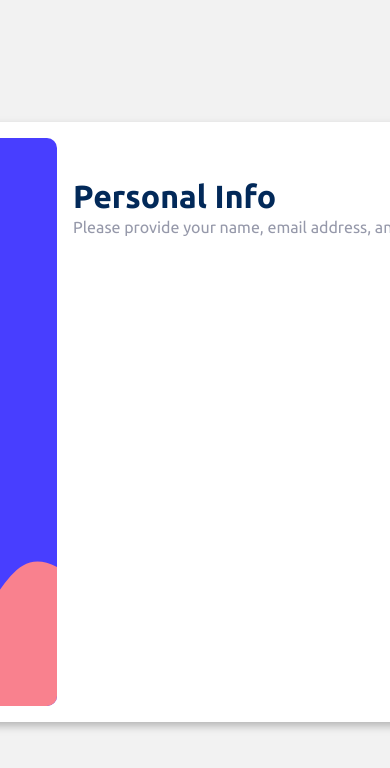
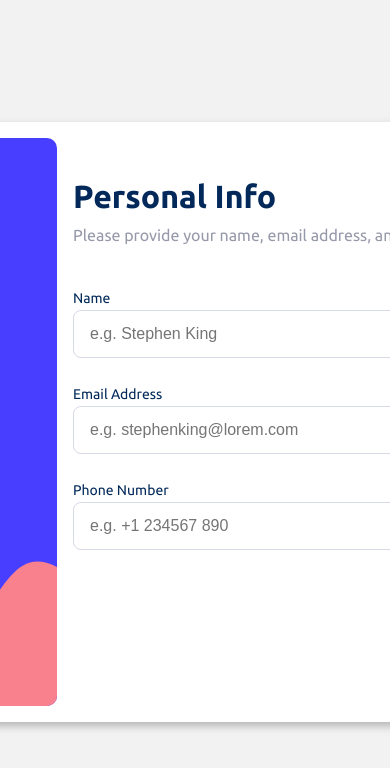
Before and after one commit to kelitasukita/multi-step-form, a React (Vite) app: page / in a window 390 px wide. Shown: the top 768 px of the page. Built offline with nearby package versions, Linux system fonts and the light colour scheme.

Commit message:
Add form with name, email and phone number

```diff
--- a/src/components/Steps/PersonalInfo/index.scss
+++ b/src/components/Steps/PersonalInfo/index.scss
@@ -3,6 +3,10 @@
 .personalInfo-container {
   width: 450px;
   height: 372px;
+
+  .title-info {
+    width: 450px;
+    height: 68px;
 
     h1 {
       font-size: 32px;
@@ -14,7 +18,93 @@
     p {
       font-size: 16px;
       font-weight: 400;
-    line-height: 25px;
+      line-height: 40px;
       color: $grey;
     }
   }
+
+  .name-box {
+    width: 450px;
+    height: 72px;
+    margin-top: 40px;
+
+    label {
+      font-size: 14px;
+      font-weight: 400;
+      line-height: 24px;
+      color: $denin;
+    }
+
+    input {
+      width: 450px;
+      height: 48px;
+      border: 1px solid $border-color;
+      border-radius: 8px;
+
+      font-size: 16px;
+      font-weight: 500;
+      line-height: 25px;
+      color: $grey;
+
+      padding-left: 16px;
+
+
+    }
+  }
+  .email-box {
+    width: 450px;
+    height: 72px;
+    margin-top: 24px;
+
+    label {
+      font-size: 14px;
+      font-weight: 400;
+      line-height: 24px;
+      color: $denin;
+    }
+
+    input {
+      width: 450px;
+      height: 48px;
+      border: 1px solid $border-color;
+      border-radius: 8px;
+
+      font-size: 16px;
+      font-weight: 500;
+      line-height: 25px;
+      color: $grey;
+
+      padding-left: 16px;
+
+
+    }
+  }
+  .phone-box {
+    width: 450px;
+    height: 72px;
+    margin-top: 24px;
+
+    label {
+      font-size: 14px;
+      font-weight: 400;
+      line-height: 24px;
+      color: $denin;
+    }
+
+    input {
+      width: 450px;
+      height: 48px;
+      border: 1px solid $border-color;
+      border-radius: 8px;
+
+      font-size: 16px;
+      font-weight: 500;
+      line-height: 25px;
+      color: $grey;
+
+      padding-left: 16px;
+
+    }
+  }
+
+}
--- a/src/components/Steps/PersonalInfo/index.tsx
+++ b/src/components/Steps/PersonalInfo/index.tsx
@@ -3,8 +3,25 @@ import './index.scss';
 export default function personalInfo() {
   return(
     <div className="personalInfo-container">
-      <h1>Personal Info</h1>
-      <p>Please provide your name, email address, and phone number.</p>
+      <div className="title-info">
+        <h1>Personal Info</h1>
+        <p>Please provide your name, email address, and phone number.</p>
+      </div>
+
+      <div className="name-box">
+        <label htmlFor="name">Name</label>
+        <input type="text" placeholder='e.g. Stephen King'/>
+      </div>
+
+      <div className="email-box">
+        <label htmlFor="name">Email Address</label>
+        <input type="text" placeholder='e.g. stephenking@lorem.com'/>
+      </div>
+      <div className="phone-box">
+        <label htmlFor="name">Phone Number</label>
+        <input type="text" placeholder='e.g. +1 234567 890'/>
+      </div>
+
     </div>
   )
 }
```
Lines whose indentation alone changed are shown as unchanged.
